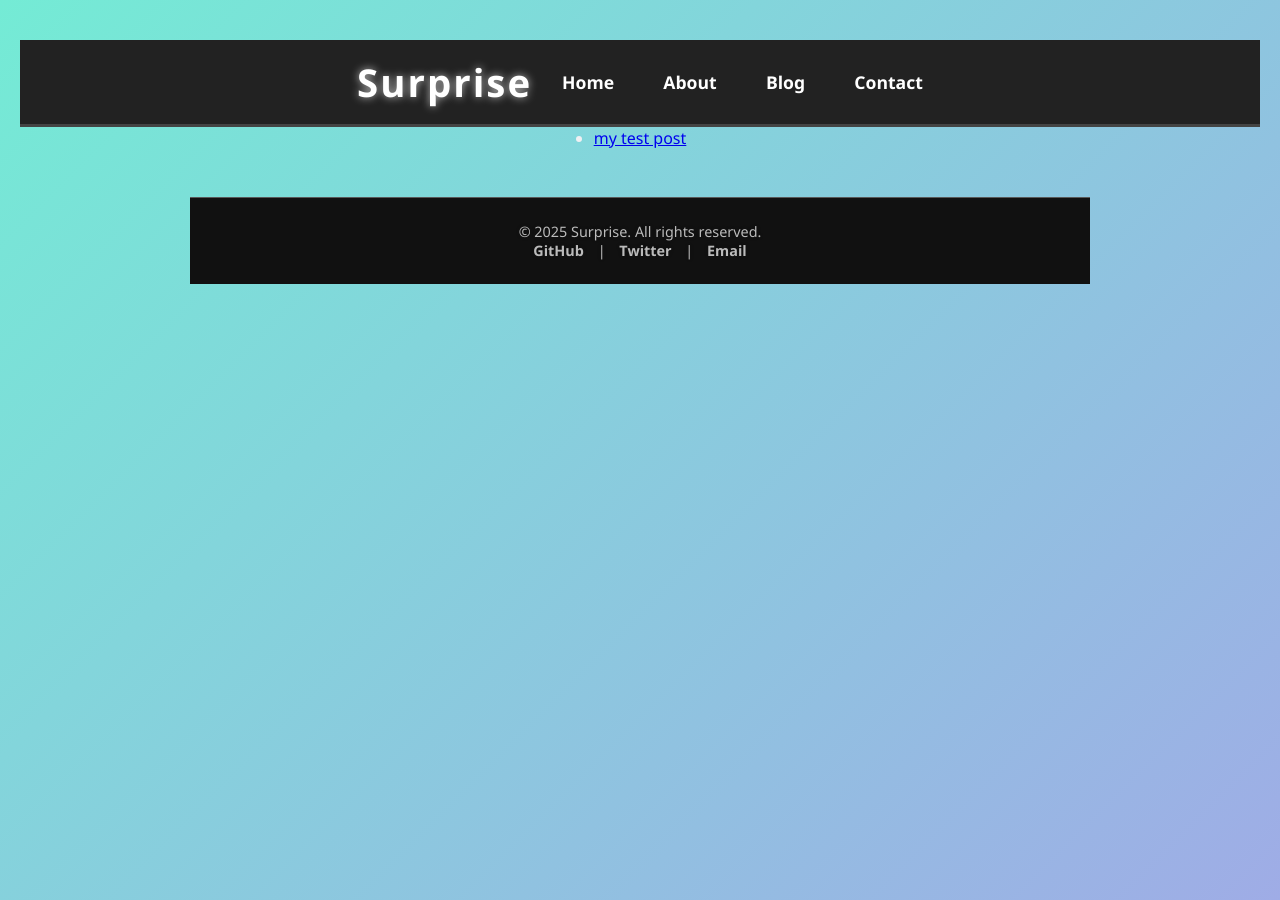
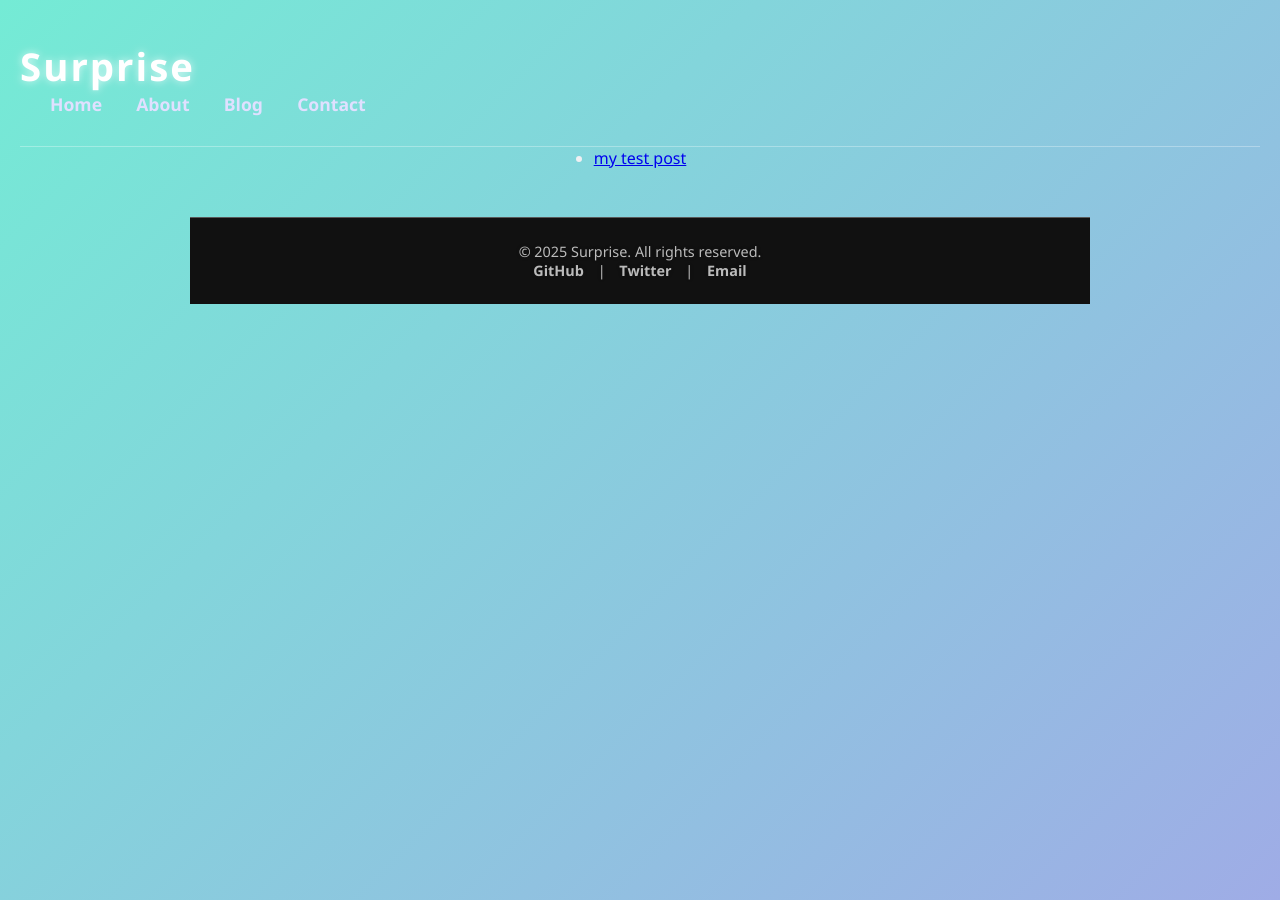
Before and after one commit to pk-628996/pk-628996.github.io, a Jekyll site: the page built from blog.md, in a window 1280 px wide. Built offline with Jekyll 4.4.1, drawn with Linux system fonts in a browser that asks for light colours.

Commit message:
Update header.html

```diff
--- a/_includes/header.html
+++ b/_includes/header.html
@@ -1,51 +1,11 @@
-<header class="site-header">
-  <div class="container">
-    <h1 class="site-title">
-      <a href="{{ '/' | relative_url }}">{{ site.title }}</a>
-    </h1>
-
-    <nav class="site-nav">
-      <ul>
-        <li><a href="{{ '/' | relative_url }}">Home</a></li>
-        <li><a href="{{ '/about/' | relative_url }}">About</a></li>
-        <li><a href="{{ '/blog/' | relative_url }}">Blog</a></li>
-        <li><a href="{{ '/contact/' | relative_url }}">Contact</a></li>
-      </ul>
+<header>
+  <div class="glass-container-header">
+    <h1>Surprise</h1>
+    <nav>
+      <a href="/">Home</a>
+      <a href="/about">About</a>
+      <a href="/blog">Blog</a>
+      <a href="/contact">Contact</a>
     </nav>
   </div>
 </header>
-
-<style>
-.site-header {
-  background: #222;
-  color: #fff;
-  padding: 1rem 0;
-  border-bottom: 3px solid #444;
-}
-
-.site-header .container {
-  display: flex;
-  justify-content: space-between;
-  align-items: center;
-  max-width: 900px;
-  margin: 0 auto;
-  padding: 0 1rem;
-}
-
-.site-header a {
-  color: #fff;
-  text-decoration: none;
-}
-
-.site-nav ul {
-  list-style: none;
-  margin: 0;
-  padding: 0;
-  display: flex;
-  gap: 1.2rem;
-}
-
-.site-nav a:hover {
-  text-decoration: underline;
-}
-</style>
```
